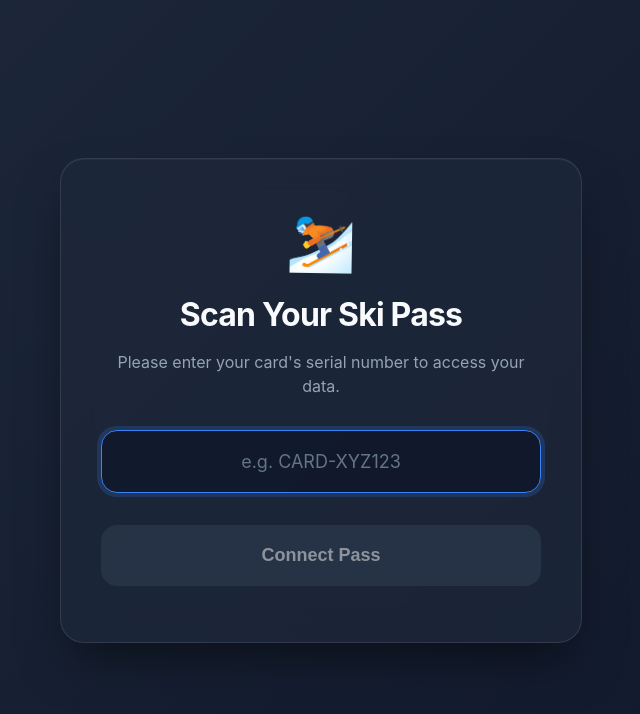
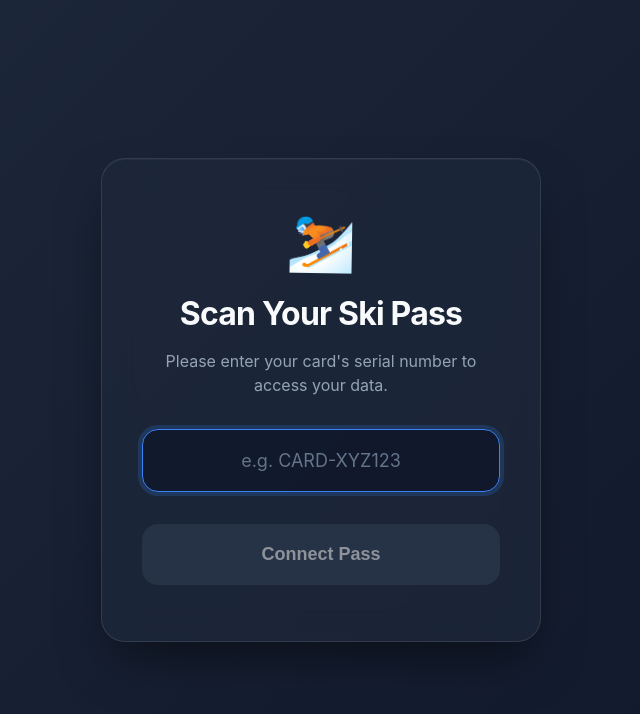
Before and after one commit to FinnakaLite/ski-trekkoppgave, a Svelte app in the folder client/: page /scanCard in a window 1280 px wide. Shown: the top 714 px of the page, without its empty margins (319-959 px from the left). Built offline with nearby package versions, Linux system fonts and the light colour scheme.

Commit message:
Polish CSS file. Make standards and variables that are reused.

```diff
--- a/client/src/app.css
+++ b/client/src/app.css
@@ -1,122 +1,225 @@
-/* Clean CSS Reset */
 :root {
-  font-family: Inter, system-ui, -apple-system, sans-serif;
-  line-height: normal;
+  /* Colors - Modern Sleek Palette */
+  --bg-main: #0f172a;
+  --bg-gradient: linear-gradient(135deg, #1e293b 0%, #0f172a 100%);
+  --accent-primary: #3b82f6;
+  /* Blue 500 */
+  --accent-secondary: #8b5cf6;
+  /* Violet 500 */
+  --accent-soft: rgba(59, 130, 246, 0.1);
+  --text-main: #f8fafc;
+  /* Slate 50 */
+  --text-muted: #94a3b8;
+  /* Slate 400 */
+  --text-dim: #64748b;
+  /* Slate 500 */
+  --error: #ef4444;
+  /* Red 500 */
+  --success: #22c55e;
+  /* Green 500 */
+
+  /* Glassmorphism */
+  --glass-bg: rgba(30, 41, 59, 0.7);
+  --glass-border: rgba(255, 255, 255, 0.1);
+  --glass-shadow: 0 8px 32px 0 rgba(0, 0, 0, 0.4);
+  --glass-blur: 12px;
+
+  /* Spacing & Sizing */
+  --radius-sm: 8px;
+  --radius-md: 12px;
+  --radius-lg: 20px;
+  --radius-full: 9999px;
+  --spacing-xs: 0.5rem;
+  --spacing-sm: 0.75rem;
+  --spacing-md: 1rem;
+  --spacing-lg: 1.5rem;
+  --spacing-xl: 2.5rem;
+
+  /* Transitions */
+  --transition-fast: 150ms cubic-bezier(0.4, 0, 0.2, 1);
+  --transition-normal: 250ms cubic-bezier(0.4, 0, 0.2, 1);
+
+  font-family: 'Inter', system-ui, -apple-system, sans-serif;
+  line-height: 1.5;
+  -webkit-font-smoothing: antialiased;
+}
+
+* {
+  box-sizing: border-box;
 }
 
 body {
   margin: 0;
   min-width: 320px;
   min-height: 100vh;
-  background: linear-gradient(135deg, #1e293b 0%, #0f172a 100%);
-  color: #f8fafc;
+  background: var(--bg-gradient);
+  background-attachment: fixed;
+  color: var(--text-main);
+  overflow-x: hidden;
 }
 
 #app {
   width: 100%;
 }
 
+/* Typography Helpers */
+h1,
+h2,
+h3,
+h4 {
+  margin: 0;
+  line-height: 1.2;
+}
+
+.gradient-text {
+  background: linear-gradient(to right, var(--accent-primary), var(--accent-secondary));
+  -webkit-background-clip: text;
+  background-clip: text;
+  -webkit-text-fill-color: transparent;
+  display: inline-block;
+}
+
+/* Layout Utilities */
+.container {
+  width: 100%;
+  max-width: 1200px;
+  margin: 0 auto;
+  padding: 0 var(--spacing-md);
+}
+
+@media (min-width: 640px) {
+  .container {
+    padding: 0 var(--spacing-lg);
+  }
+}
+
 /* Shared UI Components */
 
+/* Card Styling */
 .card-glass {
-  background: rgba(30, 41, 59, 0.7);
-  backdrop-filter: blur(12px);
-  -webkit-backdrop-filter: blur(12px);
-  border: 1px solid rgba(255, 255, 255, 0.1);
-  border-radius: 16px;
-  padding: 1.5rem;
-  box-shadow: 0 10px 25px -5px rgba(0, 0, 0, 0.3);
+  background: var(--glass-bg);
+  backdrop-filter: blur(var(--glass-blur));
+  -webkit-backdrop-filter: blur(var(--glass-blur));
+  border: 1px solid var(--glass-border);
+  border-radius: var(--radius-lg);
+  padding: var(--spacing-lg);
+  box-shadow: var(--glass-shadow);
   width: 100%;
-  margin-top: 2rem;
-  max-width: 600px;
-  margin-left: auto;
-  margin-right: auto;
+  transition: transform var(--transition-normal), border-color var(--transition-normal);
+}
+
+@media (max-width: 480px) {
+  .card-glass {
+    padding: var(--spacing-md);
+    border-radius: var(--radius-md);
+  }
 }
 
 .section-title {
-  margin: 0 0 1.5rem 0;
+  margin-bottom: var(--spacing-lg);
   font-size: 1.25rem;
-  color: #f8fafc;
-  font-weight: 600;
-  text-align: left;
-  border-bottom: 1px solid rgba(255, 255, 255, 0.1);
-  padding-bottom: 0.75rem;
+  color: var(--text-main);
+  font-weight: 700;
+  display: flex;
+  align-items: center;
+  gap: 0.5rem;
+  padding-bottom: var(--spacing-sm);
+  border-bottom: 1px solid var(--glass-border);
 }
 
+/* List Styling */
 .item-list {
   list-style: none;
   padding: 0;
   margin: 0;
   display: flex;
   flex-direction: column;
-  gap: 0.75rem;
+  gap: var(--spacing-sm);
 }
 
 .list-item {
   display: flex;
   justify-content: space-between;
   align-items: center;
-  padding: 1rem;
+  padding: var(--spacing-md);
   background: rgba(255, 255, 255, 0.03);
-  border-radius: 12px;
-  transition: all 0.2s ease;
+  border-radius: var(--radius-md);
+  transition: all var(--transition-fast);
   border: 1px solid transparent;
+  text-decoration: none;
+  color: inherit;
 }
 
-.list-item:hover {
-  background: rgba(255, 255, 255, 0.05);
-  border-color: rgba(96, 165, 250, 0.3);
-  transform: translateX(4px);
+@media (hover: hover) {
+  .list-item:hover {
+    background: rgba(255, 255, 255, 0.06);
+    border-color: rgba(59, 130, 246, 0.3);
+    transform: translateX(4px);
+  }
+}
+
+.list-item:active {
+  background: rgba(255, 255, 255, 0.08);
+  transform: scale(0.98);
 }
 
 .item-info {
   display: flex;
   flex-direction: column;
-  align-items: flex-start;
-  gap: 0.25rem;
+  gap: 2px;
+  min-width: 0;
+  /* Ensures truncation works if needed */
 }
 
 .info-primary {
   font-weight: 600;
-  color: #60a5fa;
+  color: var(--accent-primary);
   font-size: 1rem;
+  white-space: nowrap;
+  overflow: hidden;
+  text-overflow: ellipsis;
 }
 
 .info-secondary {
   font-size: 0.85rem;
-  color: #94a3b8;
+  color: var(--text-muted);
 }
 
 .item-meta {
   text-align: right;
+  flex-shrink: 0;
 }
 
 .badge {
-  font-family: ui-monospace, SFMono-Regular, Menlo, Monaco, Consolas, "Liberation Mono", "Courier New", monospace;
-  font-size: 0.85rem;
-  color: #a78bfa;
-  background: rgba(167, 139, 250, 0.1);
+  font-family: ui-monospace, SFMono-Regular, Menlo, Monaco, Consolas, monospace;
+  font-size: 0.75rem;
+  font-weight: 600;
+  color: var(--accent-secondary);
+  background: rgba(139, 92, 246, 0.1);
   padding: 0.25rem 0.6rem;
-  border-radius: 6px;
+  border-radius: var(--radius-sm);
+  white-space: nowrap;
 }
 
+/* State Indicators */
 .state-container {
-  padding: 3rem 1rem;
+  padding: var(--spacing-xl) var(--spacing-md);
   display: flex;
   flex-direction: column;
   align-items: center;
   justify-content: center;
-  gap: 1rem;
-  color: #94a3b8;
+  gap: var(--spacing-md);
+  color: var(--text-muted);
+  text-align: center;
 }
 
 .spinner {
   width: 32px;
   height: 32px;
-  border: 3px solid rgba(96, 165, 250, 0.2);
-  border-top-color: #60a5fa;
-  border-radius: 50%;
-  animation: spin 1s linear infinite;
+  border: 3px solid rgba(59, 130, 246, 0.2);
+  border-top-color: var(--accent-primary);
+  border-radius: var(--radius-full);
+  animation: spin 800ms linear infinite;
 }
 
 @keyframes spin {
@@ -126,21 +229,40 @@ body {
 }
 
 .error-text {
-  color: #fca5a5;
-  margin-bottom: 1rem;
+  color: var(--error);
+  font-weight: 500;
 }
 
 .retry-btn {
-  background: #3b82f6;
+  background: var(--accent-primary);
   color: white;
   border: none;
-  padding: 0.5rem 1rem;
-  border-radius: 6px;
+  padding: 0.6rem 1.25rem;
+  border-radius: var(--radius-sm);
   cursor: pointer;
   font-weight: 600;
-  transition: background 0.2s;
+  transition: filter var(--transition-fast);
 }
 
 .retry-btn:hover {
-  background: #2563eb;
+  filter: brightness(1.1);
 }
+
+/* Scrollbar Styling */
+::-webkit-scrollbar {
+  width: 6px;
+  height: 6px;
+}
+
+::-webkit-scrollbar-track {
+  background: transparent;
+}
+
+::-webkit-scrollbar-thumb {
+  background: var(--glass-border);
+  border-radius: var(--radius-full);
+}
+
+::-webkit-scrollbar-thumb:hover {
+  background: var(--text-dim);
+}
```
